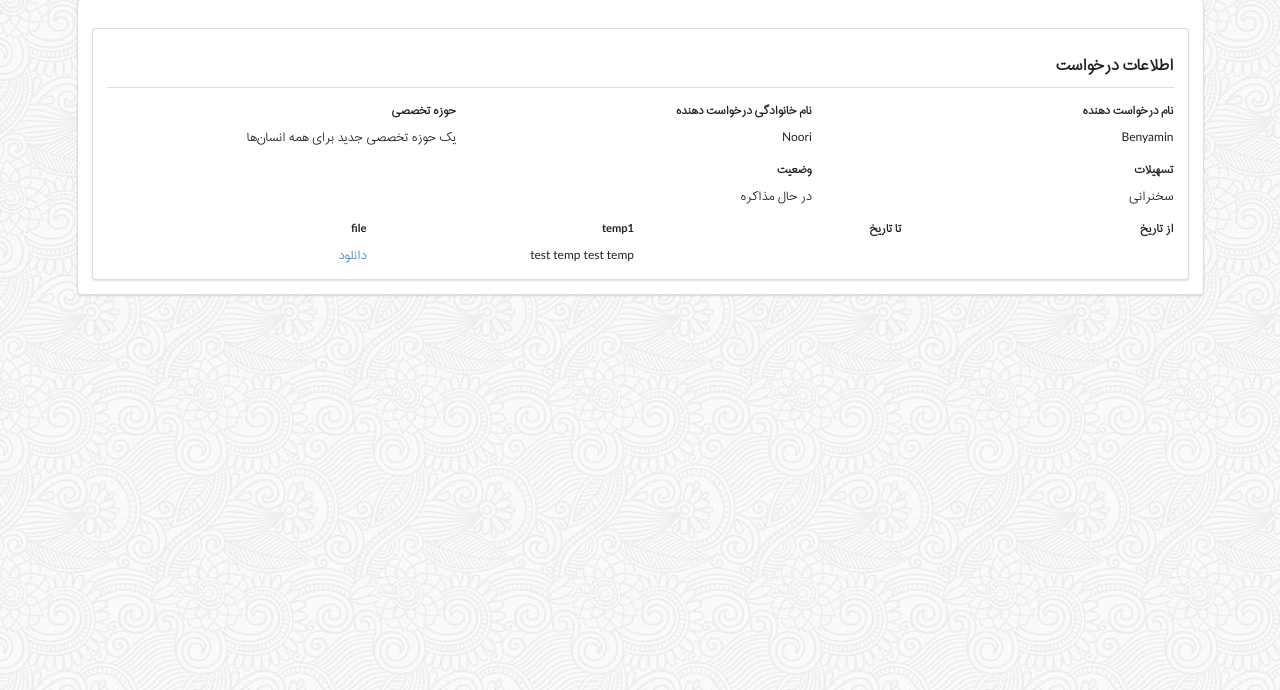
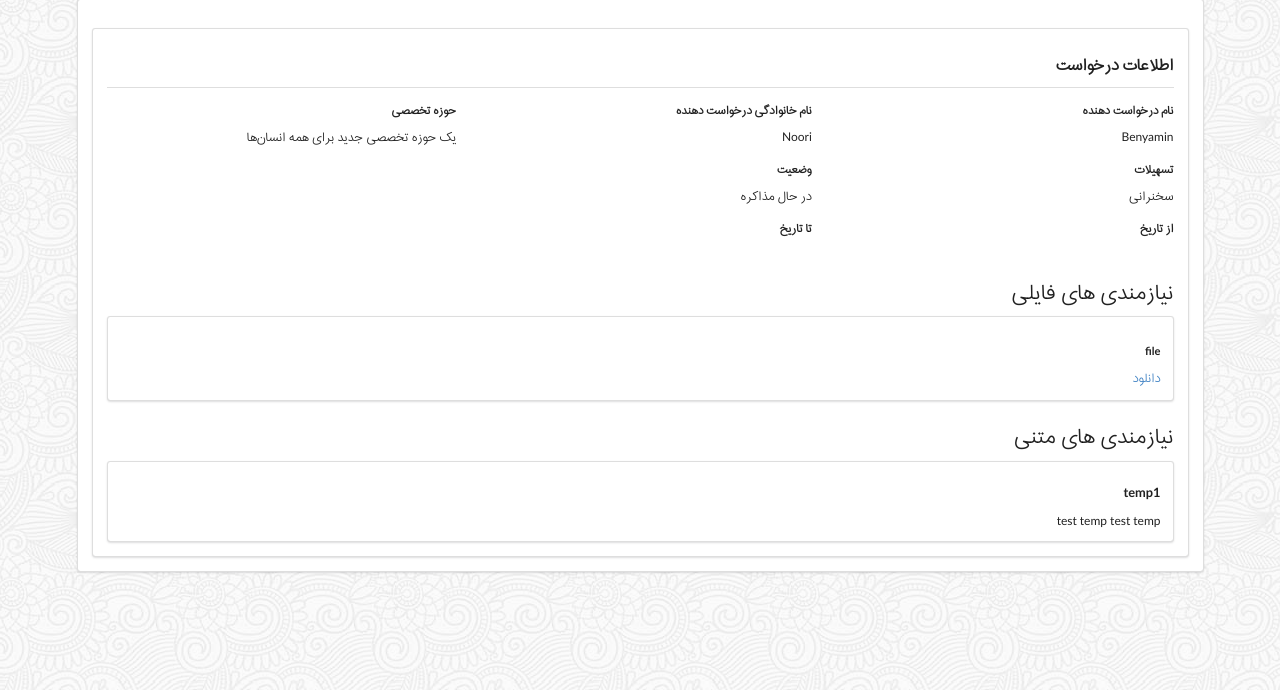
Before and after one commit to anaeimian/bmn, a Django app: page /association/details/1/ in a window 1280 px wide. Shown: the part 110-800 px from the top of the page. Run offline with Django 3.2, Linux system fonts and the light colour scheme; data comes from the database, SQL or seed files in the repository; some libraries are stand-ins or nearby versions.

Commit message:
messages list

```diff
--- a/templates/association/association-dashboard-request-detail.html
+++ b/templates/association/association-dashboard-request-detail.html
@@ -91,24 +91,13 @@
                         {#                        </div>#}
                     </div>
                 </div>
-            {% for text in texts %}
-                <div class="field">
-                    <div class="two fields">
-                        <div class="field">
-                            <label>
-                              {{ text.title }}
-                            </label>
 
-                                {{ text.text }}
 
-                        </div>
-                        {#                        <div class="field">#}
-                        {#                            <input class="cal btn" type="button" id="end_date_btn">#}
-                        {#                        </div>#}
-                    </div>
-                </div>
-            {% endfor %}
-            {% for file in files %}
+
+            </div>
+        <h2>نیازمندی های فایلی</h2>
+        <div class="ui segment">
+        {% for file in files %}
                 <div class="field">
                     <div class="two fields">
                         <div class="field">
@@ -122,7 +111,14 @@
                     </div>
                 </div>
             {% endfor %}
-            </div>
+        </div>
+        <h2>نیازمندی های متنی</h2>
+        {% for text in texts %}
+                <div class="ui segment">
+  <h4 class="ui header">{{ text.title }}</h4>
+                <p>{{ text.text }}</p>
+</div>
+            {% endfor %}
             {#            <input type="submit" class="ui primary button" value="#}
             {#            نمایش نتایج#}
             {#            ">#}
```
